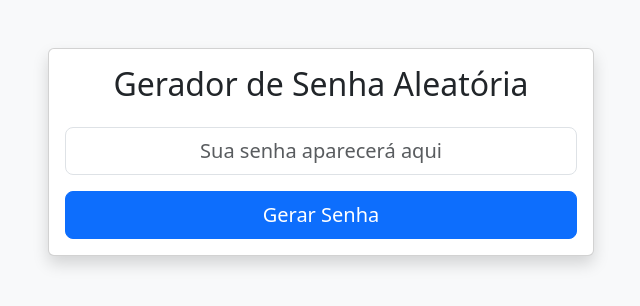
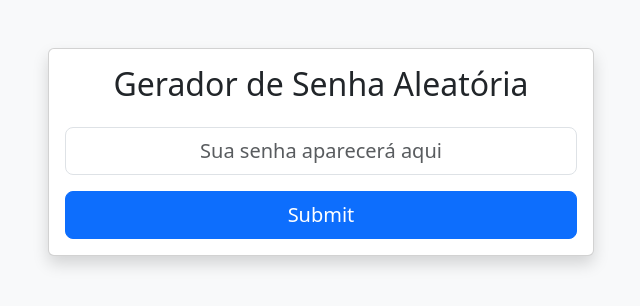
Before and after one commit to rogeriobarbosa07/Gerador-de-Senha, a Django app: page / in a window 1280 px wide. Shown: the top 306 px of the page, without its empty margins (319-959 px from the left). Run offline with Django 5.2, Linux system fonts and the light colour scheme.

Commit message:
Iniciando construção do form do template html

```diff
--- a/app_senha/templates/app_senha/gerador_senha.html
+++ b/app_senha/templates/app_senha/gerador_senha.html
@@ -16,9 +16,11 @@
                             <div class="mb-3">
                                 <input type="text" id="senhaGerada" class="form-control form-control-lg text-center" readonly placeholder="Sua senha aparecerá aqui">
                             </div>
-                            <div class="d-grid gap-2">
-                                <button class="btn btn-primary btn-lg">Gerar Senha</button>
-                            </div>
+                            <form action="post">
+                                <div class="d-grid gap-2">
+                                    <input class="btn btn-primary btn-lg" type="submit"></input>
+                                </div>
+                            </form>
                         </div>
                     </div>
                 </div>
```
